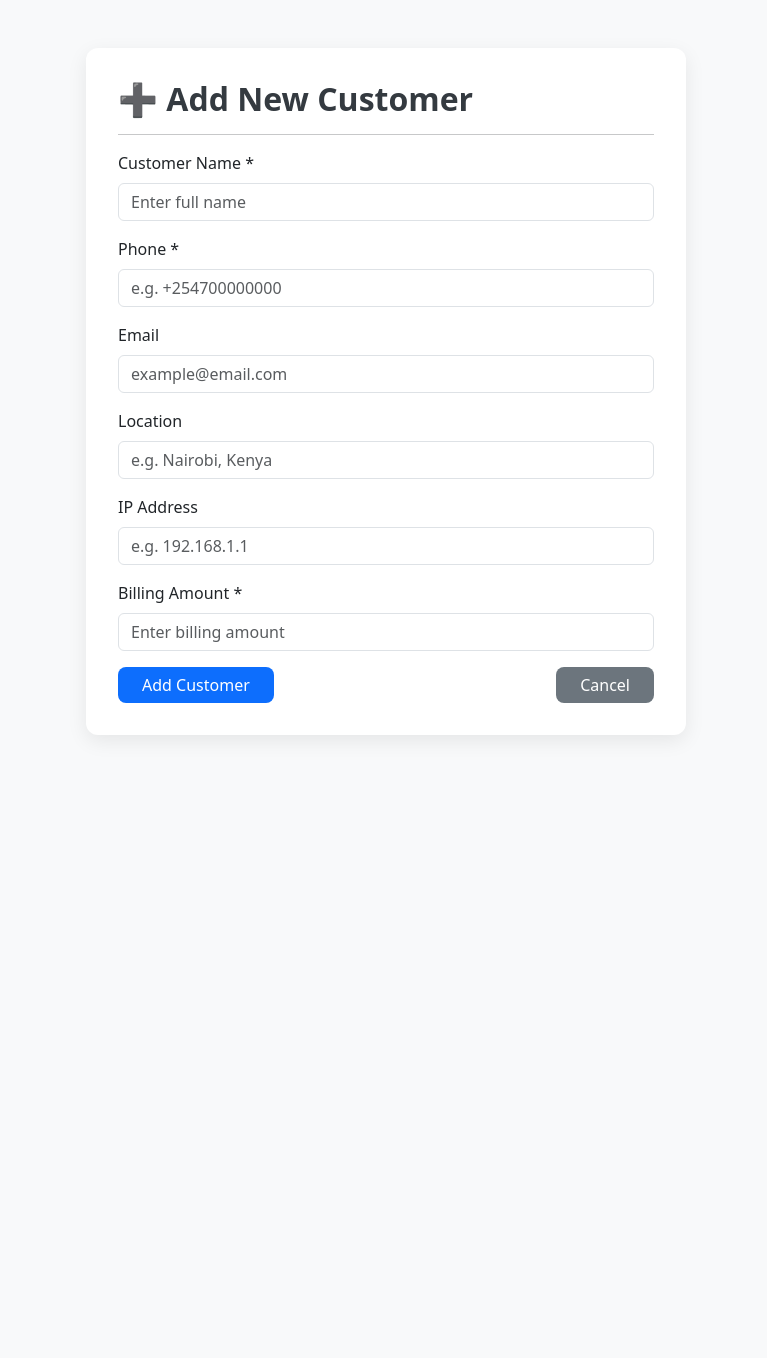
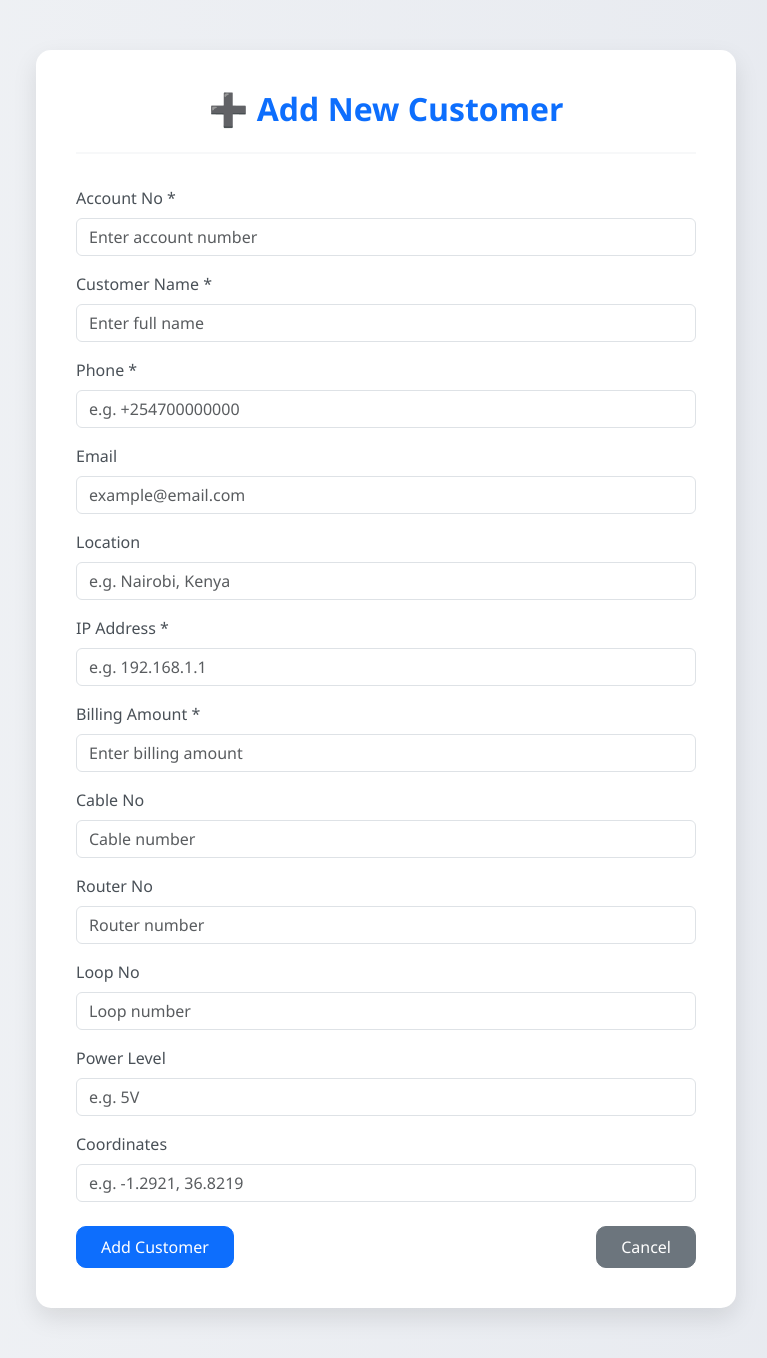
Before and after one commit to sakwasilas/wif_system, a Flask app: page /customers/add in a window 1280 px wide. Shown: the whole page, without its empty margins (254-1021 px from the left). Before the commit the page ends 737 px from the top, so only its background shows below. Run offline with Flask 3, Linux system fonts and the light colour scheme; the visitor is signed in with stand-in values (Sample User, id 1).

Commit message:
modified the system

```diff
--- a/app.py
+++ b/app.py
@@ -1,14 +1,19 @@
 from flask import Flask, render_template, request, redirect, url_for, session, flash
 from werkzeug.security import generate_password_hash, check_password_hash
-
 from connections import SessionLocal
-from models import User, Customer
+from models import User, Customer, CustomerNetwork
 from datetime import datetime, timedelta
 import threading
 import time
+import random
 
 app = Flask(__name__)
 app.secret_key = "supersecretkey"
+
+# ==================== HELPER ====================
+def generate_account_no():
+    """Generate a unique account number."""
+    return f"CUST{random.randint(10000, 99999)}"
 
 # ==================== LOGIN / LOGOUT ====================
 @app.route('/')
@@ -20,12 +25,10 @@ def login():
     if request.method == "POST":
         username = request.form.get("username", "").strip()
         password = request.form.get("password", "")
-
         db = SessionLocal()
         try:
             user = db.query(User).filter_by(username=username).first()
 
-            # ✅ Special case: Super Admin (hardcoded)
             if username == "admin" and password == "admin123":
                 session["user_id"] = "super_admin"
                 session["username"] = "admin"
@@ -33,19 +36,15 @@ def login():
                 flash("Welcome Super Admin", "success")
                 return redirect(url_for("admin_dashboard"))
 
-            # ✅ Normal DB users
             if user and check_password_hash(user.password, password):
-                # 🚨 If not super_admin and account inactive
                 if user.role != "super_admin" and not user.is_active:
                     flash("Your account is pending approval. Please contact the admin.", "warning")
                     return redirect(url_for("login"))
 
-                # 🚨 Only admins or super_admin allowed
                 if user.role not in ["admin", "super_admin"]:
                     flash("Access denied. You are not an admin.", "danger")
                     return redirect(url_for("login"))
 
-                # ✅ Allow login
                 session["user_id"] = user.id
                 session["username"] = user.username
                 session["role"] = user.role
@@ -56,98 +55,83 @@ def login():
                 flash("Invalid username or password", "danger")
         finally:
             db.close()
-
     return render_template("login.html")
 
+@app.route("/logout")
+def logout():
+    session.clear()
+    flash("Logged out successfully", "info")
+    return redirect(url_for("login"))
 
-# ==================== USER MANAGEMENT (ADMIN) ====================
-
+# ==================== USER MANAGEMENT ====================
 @app.route("/manage_users")
 def manage_users():
     if not session.get("user_id"):
         return redirect(url_for("login"))
-
     db = SessionLocal()
     try:
         users = db.query(User).all()
     finally:
         db.close()
-
     return render_template("admin/manage_user.html", users=users)
 
-#pend user
 @app.route("/pending_users")
 def pending_users():
     if session.get("role") != "super_admin":
         flash("Access denied. Only super admin can view pending users.", "danger")
         return redirect(url_for("admin_dashboard"))
-
     db = SessionLocal()
     try:
         users = db.query(User).filter_by(is_active=False, role="admin").all()
     finally:
         db.close()
-
     return render_template("admin/pending_users.html", users=users)
 
-#delete user
 @app.route("/delete_user/<int:user_id>", methods=["POST"])
 def delete_user(user_id):
     db = SessionLocal()
     user = db.query(User).filter_by(id=user_id).first()
-
     if not user:
         flash("User not found.", "danger")
         return redirect(url_for("pending_users"))
-
     db.delete(user)
     db.commit()
     flash(f"User '{user.username}' has been rejected and removed.", "success")
-
     return redirect(url_for("pending_users"))
 
-
-
-#toggle user active/inactive
 @app.route("/toggle_user/<int:user_id>", methods=["POST"])
 def toggle_user(user_id):
     if not session.get("user_id"):
         return redirect(url_for("login"))
-
     db = SessionLocal()
     try:
         user = db.query(User).filter_by(id=user_id).first()
         if user:
-            user.is_active = 1 if user.is_active == 0 else 0
+            user.is_active = not user.is_active
             db.commit()
             flash(f"User '{user.username}' status updated.", "success")
         else:
             flash("User not found.", "danger")
     finally:
         db.close()
-
     return redirect(url_for("manage_users"))
 
-#registrtion route
 @app.route("/register", methods=["GET", "POST"])
 def register():
     if request.method == "POST":
         username = request.form.get("username", "").strip()
         password = request.form.get("password", "")
-
         if not username or not password:
             flash("Username and password are required", "warning")
             return redirect(url_for("register"))
 
         db = SessionLocal()
         try:
-            # check if username exists
             existing = db.query(User).filter_by(username=username).first()
             if existing:
                 flash("Username already taken", "danger")
                 return redirect(url_for("register"))
 
-            # create inactive admin
             new_user = User(
                 username=username,
                 password=generate_password_hash(password),
@@ -160,15 +144,7 @@ def register():
             return redirect(url_for("login"))
         finally:
             db.close()
-
     return render_template("register.html")
-
-
-@app.route("/logout")
-def logout():
-    session.clear()
-    flash("Logged out successfully", "info")
-    return redirect(url_for("login"))
 
 @app.route("/admin_dashboard")
 def admin_dashboard():
@@ -188,38 +164,76 @@ def add_customer():
         email = request.form.get("email")
         location = request.form.get("location")
         ip_address = request.form.get("ip_address")
+        billing_amount = request.form.get("billing_amount")
+        account_no = request.form.get("account_no")
+        cable_no = request.form.get("cable_no")
+        router_no = request.form.get("router_no")
+        loop_no = request.form.get("loop_no")
+        power_level = request.form.get("power_level")
+        signal_strength = request.form.get("signal_strength")
+        coordinates = request.form.get("coordinates")
 
-        billing_amount = request.form.get("billing_amount")
-
-        if not name or not phone or not billing_amount or not ip_address:
+        if not name or not phone or not billing_amount or not ip_address or not account_no:
             flash("All required fields must be filled.", "warning")
             return redirect(url_for("add_customer"))
 
         db = SessionLocal()
         try:
+            # Check if account number already exists
+            existing_account = db.query(Customer).filter_by(account_no=account_no).first()
+            if existing_account:
+                flash(f"Account number {account_no} already exists! Choose a different one.", "danger")
+                return redirect(url_for("add_customer"))
+
+            # Check if IP address already exists
+            existing_ip = db.query(Customer).filter_by(ip_address=ip_address).first()
+            if existing_ip:
+                flash(f"IP address {ip_address} has already been assigned to another customer!", "danger")
+                return redirect(url_for("add_customer"))
+
+            # Create new customer
             start_date = datetime.utcnow()
             new_customer = Customer(
                 name=name,
                 phone=phone,
                 email=email,
-                location=request.form.get("location"),
+                location=location,
                 ip_address=ip_address,
-
                 billing_amount=float(billing_amount),
+                account_no=account_no,
                 start_date=start_date,
-                end_date=start_date + timedelta(days=30),
                 grace_days=0,
                 status="active",
-                popup_shown=0
+                popup_shown=False,
+                pre_expiry_popup_shown=False
             )
             db.add(new_customer)
+            db.commit()  # commit to get new_customer.id
+
+            # Add network info
+            network = CustomerNetwork(
+                customer_id=new_customer.id,
+                cable_no=cable_no,
+                router_no=router_no,
+                loop_no=loop_no,
+                power_level=power_level,
+                #signal_strength=signal_strength,
+                coordinates=coordinates
+            )
+            db.add(network)
             db.commit()
+
             flash("Customer added successfully!", "success")
             return redirect(url_for("list_customers"))
+
         finally:
             db.close()
 
     return render_template("admin/add_new_customer.html")
+
+
+
+from sqlalchemy.orm import joinedload  # make sure this is at the top
 
 @app.route("/customers")
 def list_customers():
@@ -227,27 +241,36 @@ def list_customers():
         return redirect(url_for("login"))
 
     db = SessionLocal()
-    page = int(request.args.get("page", 1))
-    per_page = 5
-    query = db.query(Customer)
-    total = query.count()
-    customers = query.offset((page - 1) * per_page).limit(per_page).all()
-    has_next = total > page * per_page
-    db.close()
-    return render_template("admin/list_customer.html", customers=customers, page=page, has_next=has_next)
+    try:
+        page = int(request.args.get("page", 1))
+        per_page = 5
+        query = db.query(Customer).options(joinedload(Customer.network))
+        total = query.count()  # total number of customers
+        customers = query.offset((page - 1) * per_page).limit(per_page).all()
+        has_next = total > page * per_page
+    finally:
+        db.close()
+
+    return render_template(
+        "admin/list_customer.html",
+        customers=customers,
+        page=page,
+        per_page=per_page,   # <-- add this
+        total=total,         # <-- add this
+        has_next=has_next
+    )
 
 @app.route("/edit_customer/<int:customer_id>", methods=["GET", "POST"])
 def edit_customer(customer_id):
     if not session.get("user_id"):
         return redirect(url_for("login"))
-
     db = SessionLocal()
     customer = db.query(Customer).filter_by(id=customer_id).first()
+    network = db.query(CustomerNetwork).filter_by(customer_id=customer_id).first()
     if not customer:
         db.close()
         flash("Customer not found", "danger")
         return redirect(url_for("list_customers"))
-
     if request.method == "POST":
         try:
             customer.name = request.form.get("name", "").strip()
@@ -255,8 +278,17 @@ def edit_customer(customer_id):
             customer.email = request.form.get("email", "").strip()
             customer.location = request.form.get("location", "").strip()
             customer.ip_address = request.form.get("ip_address", "").strip()
+            customer.billing_amount = float(request.form.get("billing_amount", 0))
+            customer.account_no = request.form.get("account_no") or customer.account_no
 
-            customer.billing_amount = float(request.form.get("billing_amount", 0))
+            if network:
+                network.cable_no = request.form.get("cable_no")
+                network.router_no = request.form.get("router_no")
+                network.loop_no = request.form.get("loop_no")
+                network.power_level = request.form.get("power_level")
+                #network.signal_strength = request.form.get("signal_strength")
+                network.coordinates = request.form.get("coordinates")
+
             db.commit()
             flash("Customer updated successfully!", "success")
             return redirect(url_for("list_customers"))
@@ -265,24 +297,25 @@ def edit_customer(customer_id):
             flash(f"Error: {str(e)}", "danger")
         finally:
             db.close()
-
     db.close()
-    return render_template("admin/edit_customer.html", customer=customer)
+    return render_template("admin/edit_customer.html", customer=customer, network=network)
 
 @app.route("/delete_customer/<int:customer_id>", methods=["POST"])
 def delete_customer(customer_id):
     if not session.get("user_id"):
         return redirect(url_for("login"))
-
     db = SessionLocal()
     try:
         customer = db.query(Customer).filter_by(id=customer_id).first()
-        if not customer:
-            flash("Customer not found", "danger")
-        else:
+        network = db.query(CustomerNetwork).filter_by(customer_id=customer_id).first()
+        if customer:
+            if network:
+                db.delete(network)
             db.delete(customer)
             db.commit()
             flash("Customer deleted successfully!", "success")
+        else:
+            flash("Customer not found", "danger")
     except Exception as e:
         db.rollback()
         flash(f"Error: {str(e)}", "danger")
@@ -290,7 +323,7 @@ def delete_customer(customer_id):
         db.close()
     return redirect(url_for("list_customers"))
 
-# ==================== GRACE PERIOD / POPUP ====================
+# ==================== GRACE / WIFI / MARK PAID ====================
 @app.route("/grace_popup/<ip_address>", methods=["GET", "POST"])
 def grace_popup(ip_address):
     db = SessionLocal()
@@ -298,16 +331,14 @@ def grace_popup(ip_address):
     if not customer:
         db.close()
         return "Customer not found", 404
-
     if request.method == "POST":
         selected_days = int(request.form.get("grace_days", 1))
         customer.grace_days = selected_days
-        customer.popup_shown = 1
+        customer.popup_shown = True
         db.commit()
         db.close()
         flash(f"Grace period selected: {selected_days} day(s)", "success")
         return redirect(url_for("wifi_home", ip_address=ip_address))
-
     db.close()
     return render_template("customer/grace_popup.html", customer=customer)
 
@@ -318,7 +349,6 @@ def wifi_home(ip_address):
     if not customer:
         db.close()
         return "Customer not found", 404
-
     today = datetime.utcnow()
     subscription_end = customer.start_date + timedelta(days=30)
     grace_end = subscription_end + timedelta(days=customer.grace_days)
@@ -326,18 +356,14 @@ def wifi_home(ip_address):
     if today <= subscription_end:
         status = "active"
     elif subscription_end < today <= grace_end:
-        # Grace period: only show popup if not already shown
-        if customer.popup_shown == 0:
+        if not customer.popup_shown:
             db.close()
             return redirect(url_for("grace_popup", ip_address=ip_address))
         status = "grace"
     else:
-        # Suspended immediately after grace
         status = "suspended"
-
     db.close()
     return render_template("customer/wifi_home.html", customer=customer, status=status)
-
 
 @app.route("/wifi_access")
 def wifi_access_by_ip():
@@ -347,33 +373,30 @@ def wifi_access_by_ip():
         customer = db.query(Customer).filter_by(ip_address=client_ip).first()
         if not customer:
             return f"No customer found for IP {client_ip}", 404
-
         today = datetime.utcnow()
         subscription_end = customer.start_date + timedelta(days=30)
         grace_end = subscription_end + timedelta(days=customer.grace_days)
-
+        days_left = (subscription_end - today).days
+        if 0 < days_left <= 4 and not customer.pre_expiry_popup_shown:
+            customer.pre_expiry_popup_shown = True
+            db.commit()
+            return render_template("customer/pre_expiry_popup.html", customer=customer, days_left=days_left)
         if today <= subscription_end:
             status = "active"
         elif subscription_end < today <= grace_end:
-            if customer.popup_shown == 0:
+            if not customer.popup_shown:
                 return redirect(url_for("grace_popup", ip_address=customer.ip_address))
             status = "grace"
         else:
             status = "suspended"
-
         return render_template("customer/wifi_home.html", customer=customer, status=status)
     finally:
         db.close()
 
-
-
-
-# ==================== MARK SUBSCRIPTION AS PAID ====================
 @app.route("/mark_paid/<ip_address>", methods=["POST"])
 def mark_paid(ip_address):
     if not session.get("user_id"):
         return redirect(url_for("login"))
-
     db = SessionLocal()
     try:
         customer = db.query(Customer).filter_by(ip_address=ip_address).first()
@@ -382,44 +405,39 @@ def mark_paid(ip_address):
         else:
             customer.start_date = datetime.utcnow()
             customer.grace_days = 0
-            customer.popup_shown = 0
+            customer.popup_shown = False
             customer.status = "active"
             db.commit()
             flash(f"{customer.name} marked as paid. WiFi reset.", "success")
     finally:
         db.close()
-
     return redirect(url_for("list_customers"))
 
+# ==================== DAILY STATUS CHECK ====================
 def daily_status_check():
     today = datetime.utcnow()
-
     with SessionLocal() as db:
         customers = db.query(Customer).all()
-
         for customer in customers:
             subscription_end = customer.start_date + timedelta(days=30)
             grace_end = subscription_end + timedelta(days=customer.grace_days)
-
+            days_left = (subscription_end - today).days
             if today <= subscription_end:
                 customer.status = "active"
-                customer.popup_shown = 0
             elif subscription_end < today <= grace_end:
                 customer.status = "grace"
+                customer.popup_shown = False
             else:
                 customer.status = "suspended"
-                customer.popup_shown = 1
-
+                customer.popup_shown = True
+            if days_left > 4:
+                customer.pre_expiry_popup_shown = False
         db.commit()
 
-
-# ==================== RUN DAILY CHECK THREAD ====================
 def run_scheduler():
     while True:
         daily_status_check()
-
         time.sleep(86400)
-
 
 threading.Thread(target=run_scheduler, daemon=True).start()
 
--- a/templates/admin/add_new_customer.html
+++ b/templates/admin/add_new_customer.html
@@ -6,46 +6,93 @@
     <link rel="stylesheet" href="https://cdn.jsdelivr.net/npm/bootstrap@5.3.3/dist/css/bootstrap.min.css">
     <style>
         body {
-            background: #f8f9fa;
+            background: linear-gradient(to right, #f0f2f5, #e6e9ef);
+            font-family: 'Segoe UI', Tahoma, Geneva, Verdana, sans-serif;
+            min-height: 100vh;
         }
+
         .form-container {
-            max-width: 600px;
-            margin: auto;
-            background: #fff;
-            padding: 2rem;
-            border-radius: 12px;
-            box-shadow: 0 6px 20px rgba(0,0,0,0.08);
+            max-width: 700px;
+            margin: 50px auto;
+            background: #ffffff;
+            padding: 2.5rem;
+            border-radius: 15px;
+            box-shadow: 0 10px 25px rgba(0,0,0,0.1);
+            transition: all 0.3s ease;
         }
+
+        .form-container:hover {
+            transform: translateY(-3px);
+            box-shadow: 0 15px 35px rgba(0,0,0,0.15);
+        }
+
         h2 {
-            font-weight: 600;
-            margin-bottom: 1rem;
-            color: #343a40;
+            font-weight: 700;
+            margin-bottom: 1.5rem;
+            color: #0d6efd;
+            text-align: center;
         }
+
         .form-label {
             font-weight: 500;
+            color: #495057;
         }
+
+        .form-control:focus {
+            border-color: #0d6efd;
+            box-shadow: 0 0 0 0.2rem rgba(13, 110, 253, 0.25);
+        }
+
         .btn {
-            border-radius: 8px;
+            border-radius: 10px;
+            font-weight: 500;
+            padding: 0.5rem 1.5rem;
+            transition: all 0.3s ease;
         }
-        .btn-primary {
-            background: #0d6efd;
-            border: none;
+
+        .btn-primary:hover {
+            background-color: #0b5ed7;
         }
-        .btn-primary:hover {
-            background: #0b5ed7;
+
+        .btn-secondary {
+            background-color: #6c757d;
+            color: #fff;
         }
-        .btn-secondary {
-            background: #6c757d;
-            border: none;
+
+        .btn-secondary:hover {
+            background-color: #5a6268;
+        }
+
+        hr {
+            margin: 1.5rem 0 2rem;
+            border-top: 2px solid #dee2e6;
         }
     </style>
 </head>
 <body>
-    <div class="container mt-5">
+<div class="container">
     <div class="form-container">
         <h2>➕ Add New Customer</h2>
         <hr>
+
+        <!-- Flash Messages -->
+        {% with messages = get_flashed_messages(with_categories=true) %}
+          {% if messages %}
+            {% for category, message in messages %}
+              <div class="alert alert-{{ category }} alert-dismissible fade show" role="alert">
+                {{ message }}
+                <button type="button" class="btn-close" data-bs-dismiss="alert" aria-label="Close"></button>
+              </div>
+            {% endfor %}
+          {% endif %}
+        {% endwith %}
+
         <form method="POST">
+            <div class="mb-3">
+                <label for="account_no" class="form-label">Account No *</label>
+                <input type="text" name="account_no" id="account_no" class="form-control" placeholder="Enter account number" required>
+            </div>
+
             <div class="mb-3">
                 <label for="name" class="form-label">Customer Name *</label>
                 <input type="text" name="name" id="name" class="form-control" placeholder="Enter full name" required>
@@ -60,29 +107,55 @@
                 <label for="email" class="form-label">Email</label>
                 <input type="email" name="email" id="email" class="form-control" placeholder="example@email.com">
             </div>
+
             <div class="mb-3">
                 <label for="location" class="form-label">Location</label>
                 <input type="text" name="location" id="location" class="form-control" placeholder="e.g. Nairobi, Kenya">
             </div>
 
             <div class="mb-3">
-                    <label for="ip_address" class="form-label">IP Address</label>
-                    <input type="text" name="ip_address" id="ip_address" class="form-control" placeholder="e.g. 192.168.1.1">
+                <label for="ip_address" class="form-label">IP Address *</label>
+                <input type="text" name="ip_address" id="ip_address" class="form-control" placeholder="e.g. 192.168.1.1" required>
             </div>
-
-
 
             <div class="mb-3">
                 <label for="billing_amount" class="form-label">Billing Amount *</label>
                 <input type="number" step="0.01" name="billing_amount" id="billing_amount" class="form-control" placeholder="Enter billing amount" required>
             </div>
 
-                <div class="d-flex justify-content-between">
+            <div class="mb-3">
+                <label for="cable_no" class="form-label">Cable No</label>
+                <input type="text" name="cable_no" id="cable_no" class="form-control" placeholder="Cable number">
+            </div>
+
+            <div class="mb-3">
+                <label for="router_no" class="form-label">Router No</label>
+                <input type="text" name="router_no" id="router_no" class="form-control" placeholder="Router number">
+            </div>
+
+            <div class="mb-3">
+                <label for="loop_no" class="form-label">Loop No</label>
+                <input type="text" name="loop_no" id="loop_no" class="form-control" placeholder="Loop number">
+            </div>
+
+            <div class="mb-3">
+                <label for="power_level" class="form-label">Power Level</label>
+                <input type="text" name="power_level" id="power_level" class="form-control" placeholder="e.g. 5V">
+            </div>
+
+            <div class="mb-3">
+                <label for="coordinates" class="form-label">Coordinates</label>
+                <input type="text" name="coordinates" id="coordinates" class="form-control" placeholder="e.g. -1.2921, 36.8219">
+            </div>
+
+            <div class="d-flex justify-content-between mt-4">
                 <button type="submit" class="btn btn-primary px-4">Add Customer</button>
                 <a href="{{ url_for('list_customers') }}" class="btn btn-secondary px-4">Cancel</a>
             </div>
         </form>
     </div>
 </div>
+
+<script src="https://cdn.jsdelivr.net/npm/bootstrap@5.3.3/dist/js/bootstrap.bundle.min.js"></script>
 </body>
 </html>
```
Also changed, not shown: connections.py (+19 -19 lines), models.py (+38 -16 lines), templates/admin/list_customer.html (+51 -36 lines), templates/customer/pre_expiry_popup.html (added, +47 -0 lines). Lines whose indentation alone changed are shown as unchanged.
